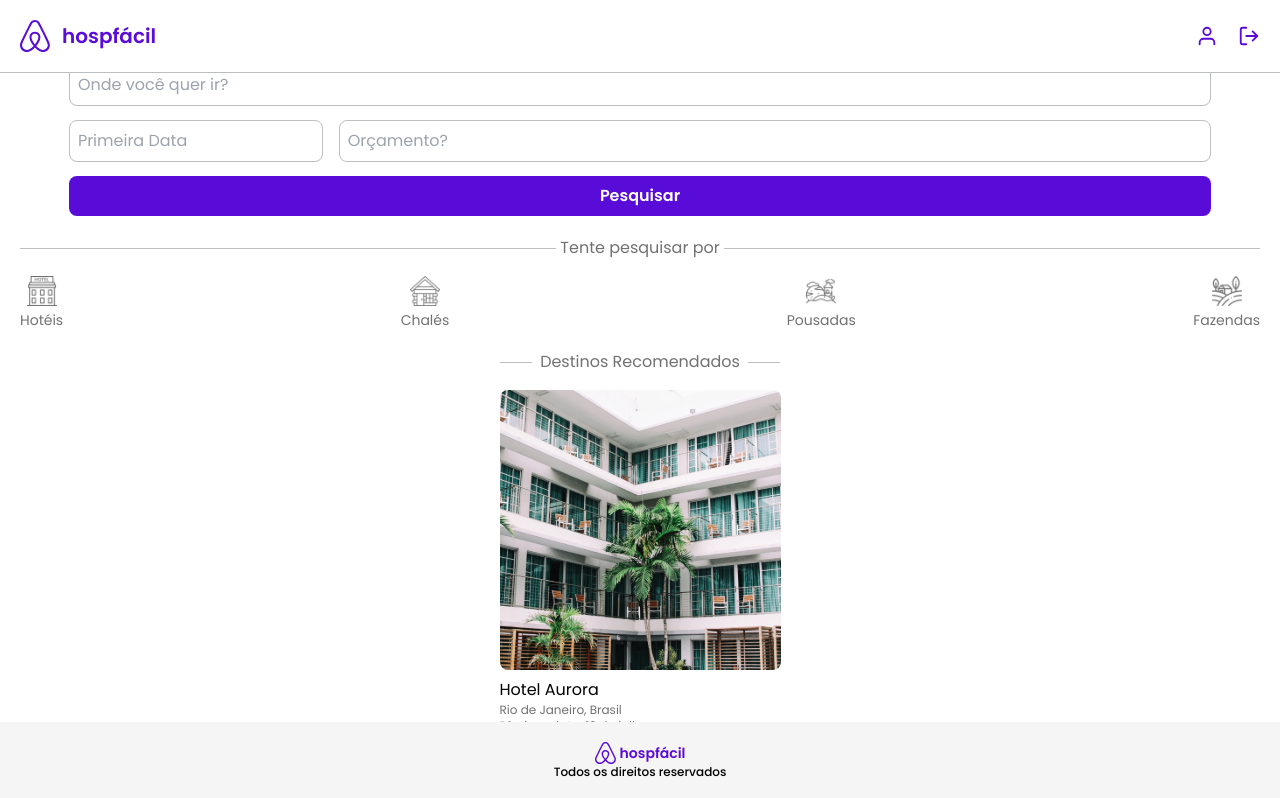
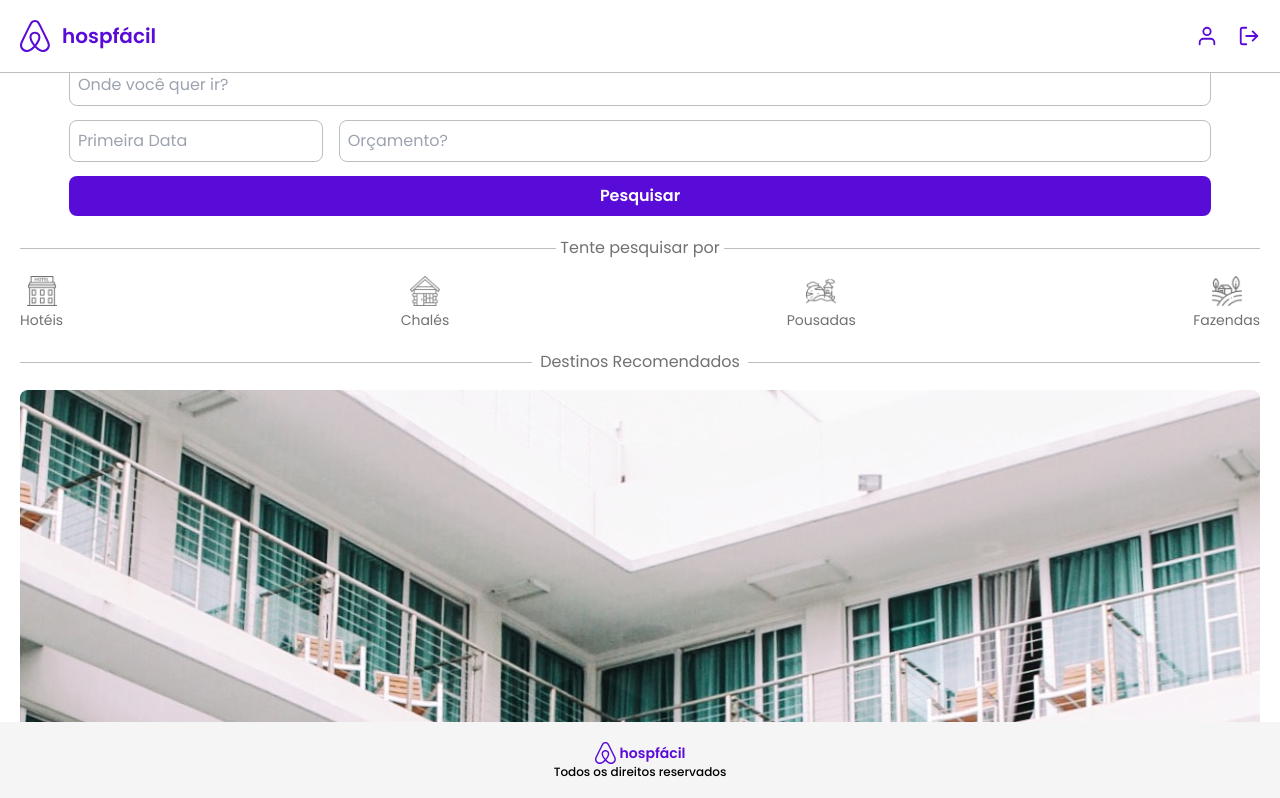
Before and after one commit to viniseven/hospfacil, a React (Vite) app in the folder frontend/: page / in a window 1280 px wide. Shown: the top 798 px of the page. Built offline with nearby package versions, Linux system fonts and the light colour scheme.

Commit message:
fix: adjust width component

```diff
--- a/frontend/src/components/RecommendedDestinations/recommendedDestinations.jsx
+++ b/frontend/src/components/RecommendedDestinations/recommendedDestinations.jsx
@@ -2,14 +2,16 @@
 
 export function RecomendedDestinations() {
   return (
-    <div>
-      <div className="flex items-center gap-2">
+    <div className="flex flex-col items-center w-full overflow-auto">
+      <div className="flex items-center gap-2 w-full">
         <div className="h-[1px] w-full bg-light_gray"></div>
         <h1 className="text-gray whitespace-nowrap">Destinos Recomendados</h1>
         <div className="h-[1px] w-full bg-light_gray"></div>
       </div>
 
-      <div className="flex flex-col mt-4 gap-4">
+      <div className="flex flex-col items-center mt-4 gap-4 w-full">
+        <ItemLocation />
+        <ItemLocation />
         <ItemLocation />
         <ItemLocation />
       </div>
```
